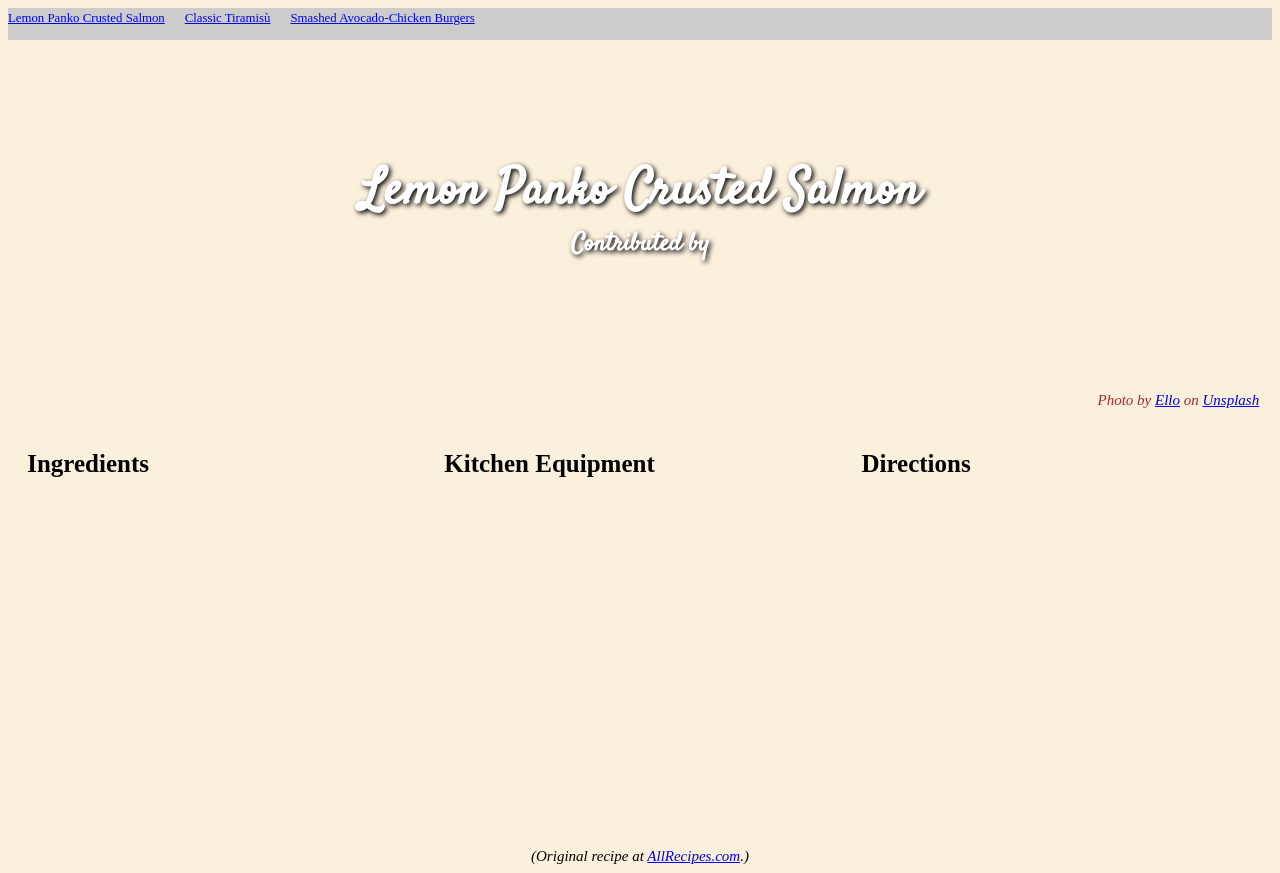
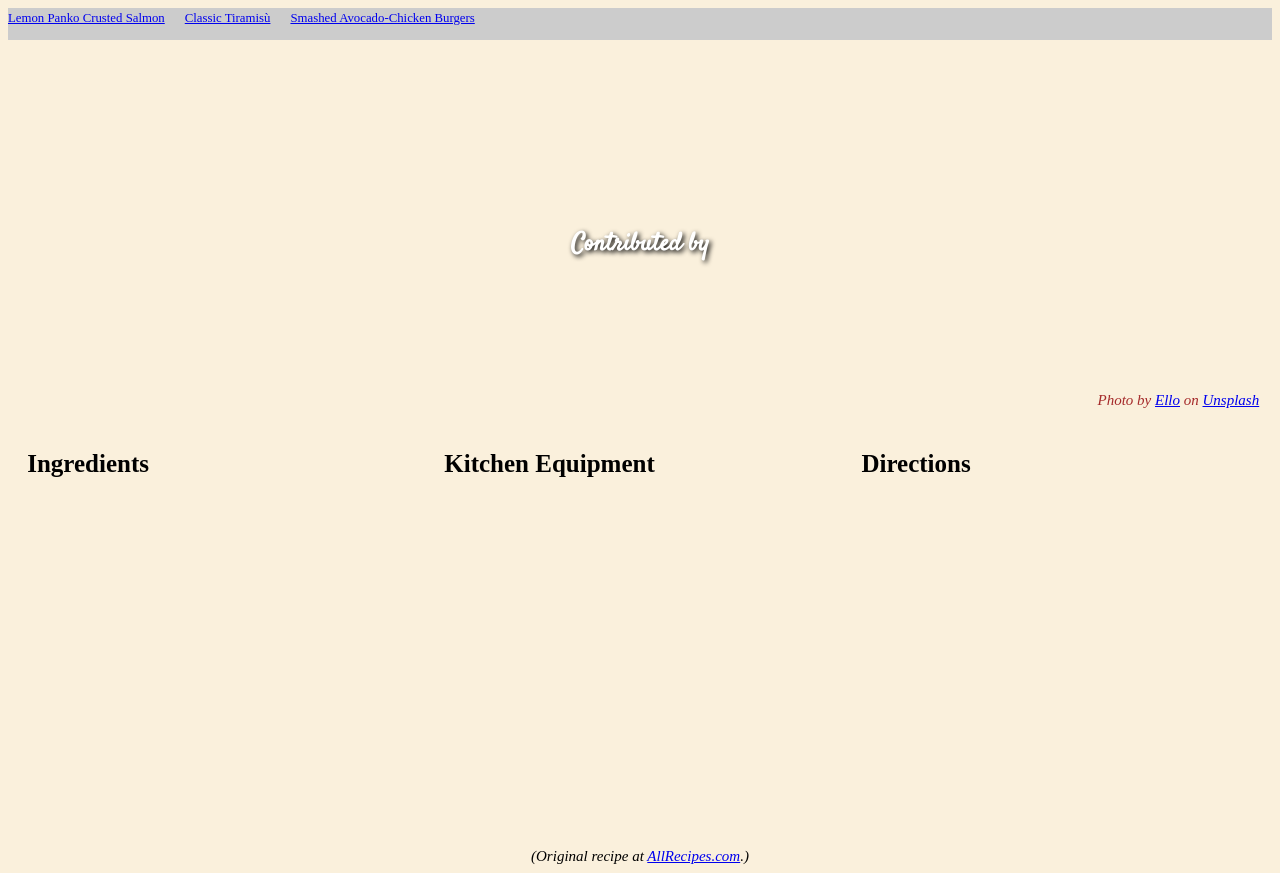
Before and after one commit to Samtan16/tp7, a plain HTML site: page index.html in a window 1280 px wide. Drawn offline with Linux system fonts and the light colour scheme.

```diff
--- a/index.html
+++ b/index.html
@@ -36,7 +36,7 @@
 
   <header>
     <div id="header">
-      <h1>Lemon Panko Crusted Salmon</h1>
+      <h1></h1>
       <h4>Contributed by <span id="contributor"></span></h4>
       <div class="copyright" id="headersalmon">
         <p>
```
